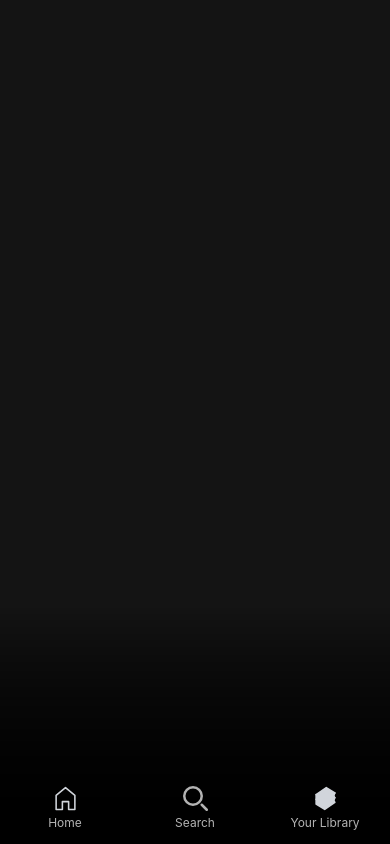
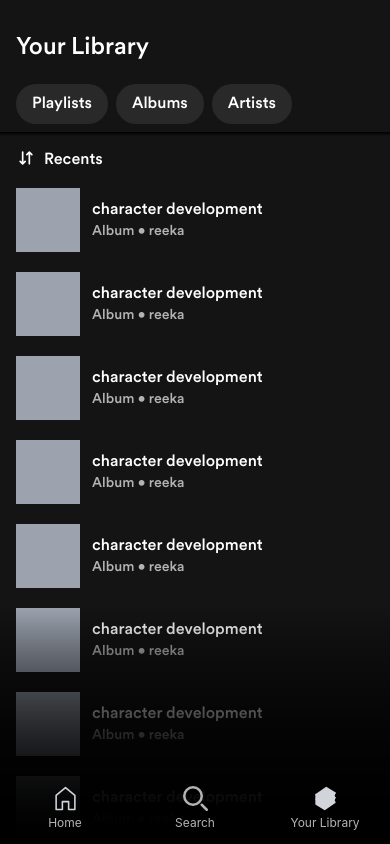
Before and after one commit to omar-yasser-ayoub/Spotify-Clone, a React (Create React App) app: page / in a window 390 px wide. Both pictures are taken after a click on the element "Your Library". Built offline with nearby package versions, Linux system fonts and the light colour scheme; no server answers; what tailwindcss-animated would draw is missing.

Commit message:
added library component for mobile

```diff
--- a/package.json
+++ b/package.json
@@ -6,7 +6,7 @@
     "@testing-library/jest-dom": "^5.17.0",
     "@testing-library/react": "^13.4.0",
     "@testing-library/user-event": "^13.5.0",
-    "axios": "^1.6.6",
+    "axios": "^1.6.7",
     "react": "^18.2.0",
     "react-dom": "^18.2.0",
     "react-player": "^2.14.1",
--- /dev/null
+++ b/src/Components/LibraryCard.js
@@ -0,0 +1,13 @@
+function LibraryCard(props) {
+    return (
+      <div className="inline-flex font-SpotifyCircular-Medium w-full items-center mb-5">
+        <div className="w-16 h-16 bg-gray-400"></div>
+        <div className="flex flex-col ml-3">
+            <h1 className="text-white">character development</h1>
+            <h2 className="text-text-grey text-sm">Album • reeka</h2>
+        </div>
+      </div>
+    );
+  }
+
+  export default LibraryCard;
--- a/src/Components/LibraryComponent.js
+++ b/src/Components/LibraryComponent.js
@@ -1,8 +1,58 @@
-import ArtistComponent from "./AlbumComponent";
-import CardComponent from "./CardComponent";
+import LibraryCard from "./LibraryCard";
+import { ReactComponent as FilterSVG } from '../Assets/Filter.svg';
+
 function LibraryComponent(props) {
     return (
-      <div className="z-0 w-screen absolute bg-dark-bg h-screen bg-fixed">
+      <div className="z-0 w-full absolute bg-dark-bg h-full bg-fixed text-white font-SpotifyCircular-Medium overflow-y-scroll">
+        <div className="mx-4">
+          <div className="fixed w-full z-10">
+            <div className="bg-dark-bg">
+              <h1 className="text-2xl pt-8">Your Library</h1>
+              <div className="inline-flex gap-2 mt-5 mb-2">
+                <div className="bg-light-bg py-2 px-4 rounded-full">
+                  <h1>Playlists</h1>
+                </div>
+                <div className="bg-light-bg py-2 px-4 rounded-full">
+                  <h1>Albums</h1>
+                </div>
+                <div className="bg-light-bg py-2 px-4 rounded-full">
+                  <h1>Artists</h1>
+                </div>
+              </div>
+            </div>
+            <div className="-mx-4 h-1 bg-gradient-to-t to-black from-transparent"></div>
+          </div>
+          <div className="h-full absolute top-32 pt-4">
+            <div className="mb-3">
+              <div className="inline-flex gap-2 items-center">
+                <FilterSVG className="w-5"/>
+                <h2 className="mt-1">Recents</h2>
+              </div>
+            </div>
+            <LibraryCard />
+            <LibraryCard />
+            <LibraryCard />
+            <LibraryCard />
+            <LibraryCard />
+            <LibraryCard />
+            <LibraryCard />
+            <LibraryCard />
+            <LibraryCard />
+            <LibraryCard />
+            <LibraryCard />
+            <LibraryCard />
+            <LibraryCard />
+            <LibraryCard />
+            <LibraryCard />
+            <LibraryCard />
+            <LibraryCard />
+            <LibraryCard />
+            <LibraryCard />
+            <div className="h-36 md:hidden">
+
+          </div>
+          </div>
+        </div>
       </div>
     );
   }
```
Also changed, not shown: src/Assets/Filter.svg (added), 1 other file (tests, documents, lock files or other folders).
